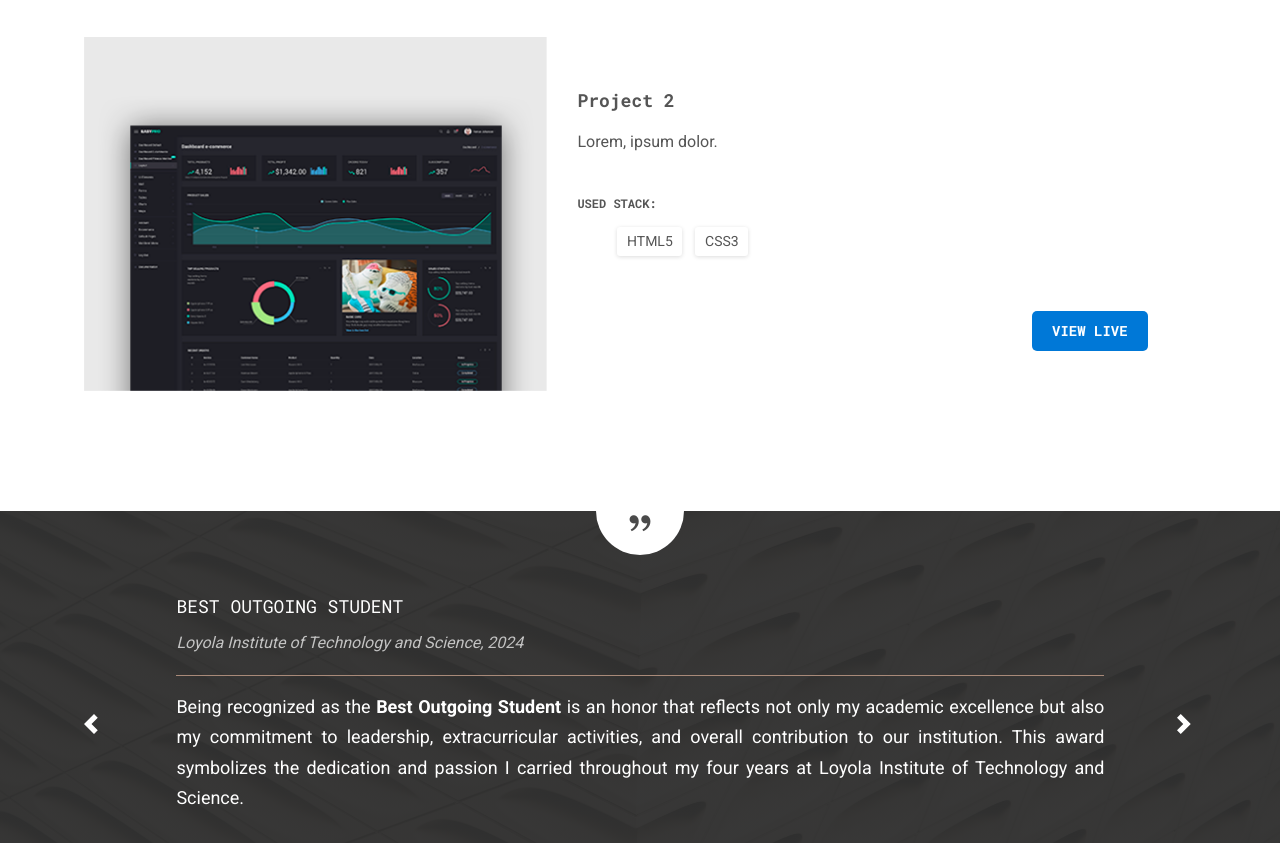
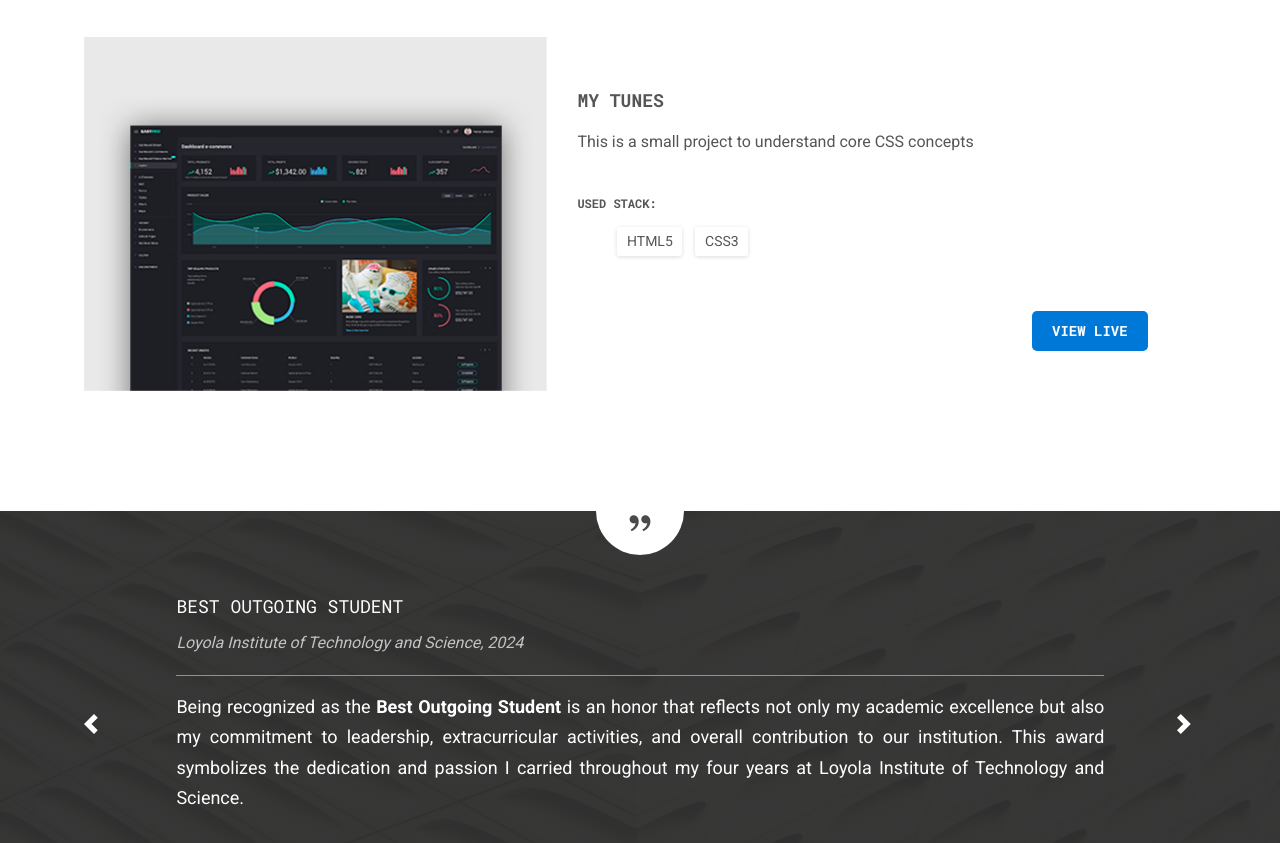
Before and after one commit to sribinu/portfolio, a plain HTML site: page index.html in a window 1280 px wide. Shown: the part 3307-4150 px from the top of the page. Drawn offline with nearby package versions, Linux system fonts and the light colour scheme.

Commit message:
ADD PROJECT 2

```diff
--- a/index.html
+++ b/index.html
@@ -299,15 +299,17 @@
           <div class="project_item grid mix web">
             <img src="assets/project-2.png" alt="p2" class="project_img" />
             <div class="project_data">
-              <h3 class="project_title text_lg">Project 2</h3>
-              <p class="project_description">Lorem, ipsum dolor.</p>
+              <h3 class="project_title text_lg">MY TUNES</h3>
+              <p class="project_description">
+                This is a small project to understand core CSS concepts
+              </p>
               <h4 class="project_stack text_xs">USED STACK:</h4>
               <ul class="tags text_sm">
                 <li>HTML5</li>
                 <li>CSS3</li>
               </ul>
               <a
-                href="https://sribinu.github.io/fullscreenlanding/"
+                href="https://sribinu.github.io/myTunes/"
                 class="project_link text_sm"
                 target="_blank"
                 >VIEW LIVE</a
```
